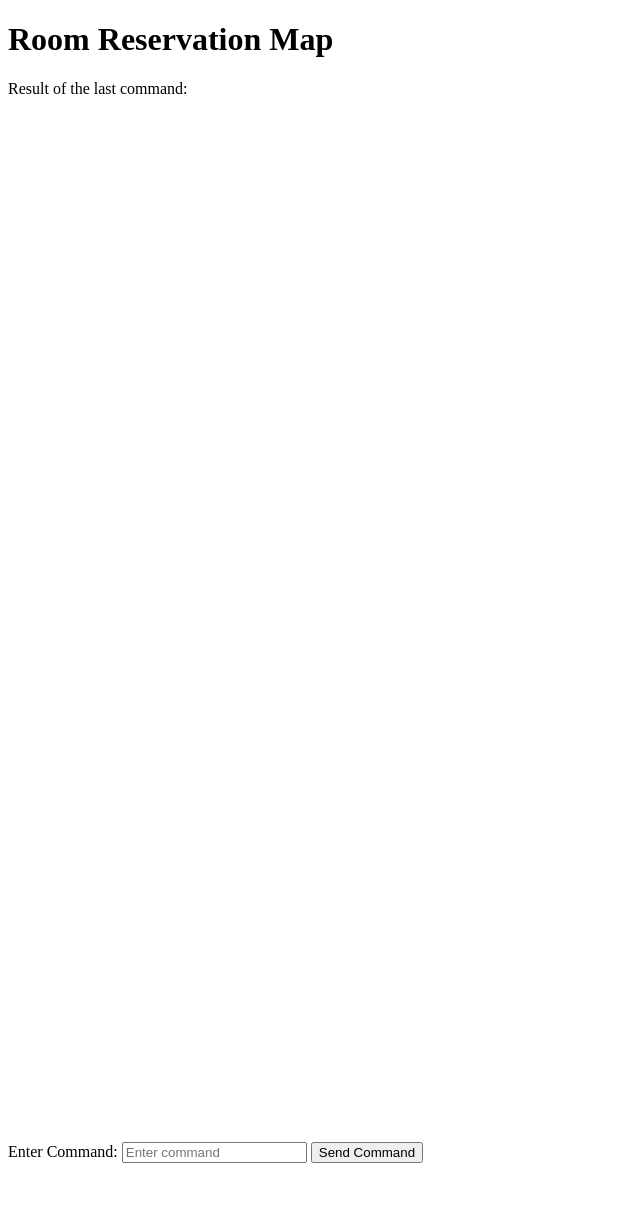
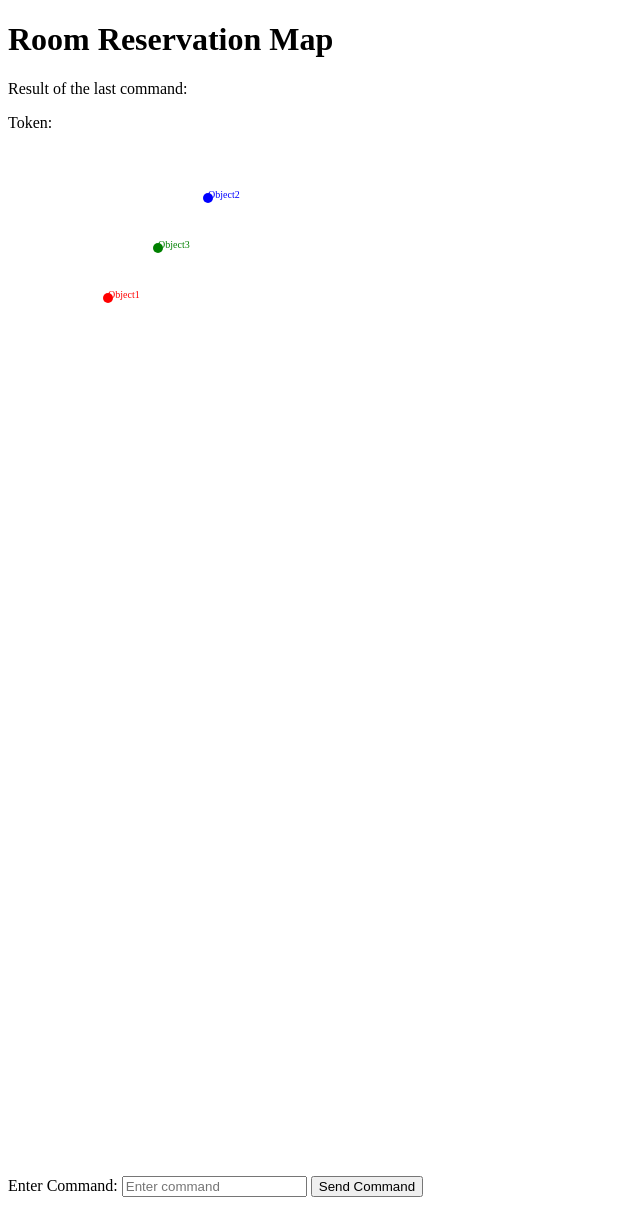
Before and after one commit to eliflali/CENG445-Room-Reservation-System-Project, a Django app: page /room_reservation_app/ in a window 1280 px wide. Shown: the whole page, without its empty margins (0-640 px from the left). Before the commit the page ends 1163 px from the top, so only its background shows below. Run offline with Django 4.2, Linux system fonts and the light colour scheme.

Commit message:
added a mock svg map

```diff
--- a/phase-3/room_reservation/room_reservation_app/templates/room_reservation_app/index.html
+++ b/phase-3/room_reservation/room_reservation_app/templates/room_reservation_app/index.html
@@ -13,6 +13,7 @@
 <body>
     <h1>Room Reservation Map</h1>
     <p id="commandResult">Result of the last command: {{ response_message }}</p>
+    <p id = "token">Token: {{ token }}</p>
 
 
     <!-- TODO: SVG Map -->
@@ -23,8 +24,9 @@
         {% endfor %}
     </svg>
 
+
     <!-- User command form -->
-    <form method="post" action="{% url 'command_view' %}">
+    <form method="post" action="{% url 'combined_view' %}">
         {% csrf_token %}
         <label for="command">Enter Command:</label>
         <input type="text" id="command" name="command" placeholder="Enter command">
@@ -61,6 +63,7 @@
                     // Update the commandResult paragraph with the response message
                     // Make sure to use the key 'response' as received from the server
                     document.getElementById('commandResult').textContent = response.response;
+                    document.getElementById('token').textContent = response.token;
                 } else {
                     document.getElementById('commandResult').textContent = 'Error processing command.';
                 }
--- a/phase-3/room_reservation/room_reservation_app/urls.py
+++ b/phase-3/room_reservation/room_reservation_app/urls.py
@@ -4,7 +4,9 @@ from django.urls import path
 from . import views
 
 urlpatterns = [
-    path('', views.index, name='index'),  # Assuming you have an index view
-    path('command/', views.command_view, name='command_view'),
+    #path('', views.index, name='index'),  # Assuming you have an index view
+    #path('command/', views.command_view, name='command_view'),
+    #path('map/', views.map_view, name='map_view'), #for SVG map
+    path('', views.combined_view, name='combined_view'),
     # You can add more URL patterns here
 ]
--- a/phase-3/room_reservation/room_reservation_app/views.py
+++ b/phase-3/room_reservation/room_reservation_app/views.py
@@ -44,17 +44,19 @@ def send_command_to_phase2_server(command, token):
         return f"Pack/Unpack error: {e}"
     except Exception as e:
         return f"An error occurred: {e}"
-
+"""
 def command_view(request):
     if request.method == 'POST':
         command = request.POST.get('command')
         token = request.COOKIES.get('token')
 
         response_json_string = send_command_to_phase2_server(command, token)
-        print(response_json_string)
+
+        response_json_string = '{"re'+response_json_string
         try:
             # Parse the JSON response
             response_data = json.loads(response_json_string)
+            print(response_data)
         except json.JSONDecodeError:
             # If response is not in JSON format, create a default response
             response_data = {'response': 'Invalid response from server'}
@@ -64,3 +66,46 @@ def command_view(request):
     else:
         # For non-POST requests, just render the empty form
         return render(request, 'room_reservation_app/index.html')
+
+
+#for SVG map to render:
+def map_view(request):
+    objects = [
+        {'name': 'Object1', 'x': 100, 'y': 150, 'color': 'red'},
+        {'name': 'Object2', 'x': 200, 'y': 50, 'color': 'blue'},
+        {'name': 'Object2', 'x': 150, 'y': 100, 'color': 'green'},
+        # ... more objects ...
+    ]
+    context = {
+        'objects': objects,
+        # ... other context variables ...
+    }
+    return render(request, 'room_reservation_app/index.html', context)
+"""
+
+def combined_view(request):
+    objects = [
+        {'name': 'Object1', 'x': 100, 'y': 150, 'color': 'red'},
+        {'name': 'Object2', 'x': 200, 'y': 50, 'color': 'blue'},
+        {'name': 'Object3', 'x': 150, 'y': 100, 'color': 'green'},
+        # ... more objects ...
+    ]
+    response_message = ""
+    token = request.COOKIES.get('token', '')
+
+    if request.method == 'POST':
+        command = request.POST.get('command')
+        response_json_string = send_command_to_phase2_server(command, token)
+        try:
+            response_data = json.loads(response_json_string)
+            response_message = response_data.get('response', 'Invalid response from server')
+            token = response_data.get('token', token)
+        except json.JSONDecodeError:
+            response_message = 'Invalid response from server'
+
+    context = {
+        'objects': objects,
+        'response_message': response_message,
+        'token': token
+    }
+    return render(request, 'room_reservation_app/index.html', context)
```
